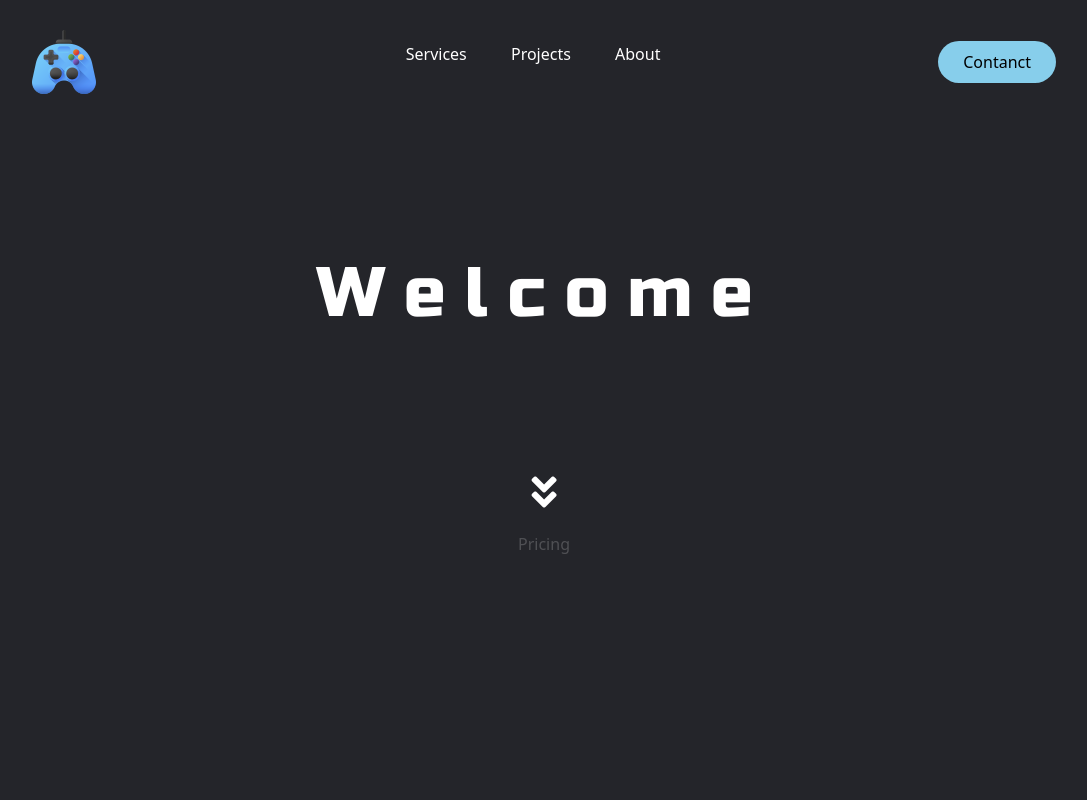
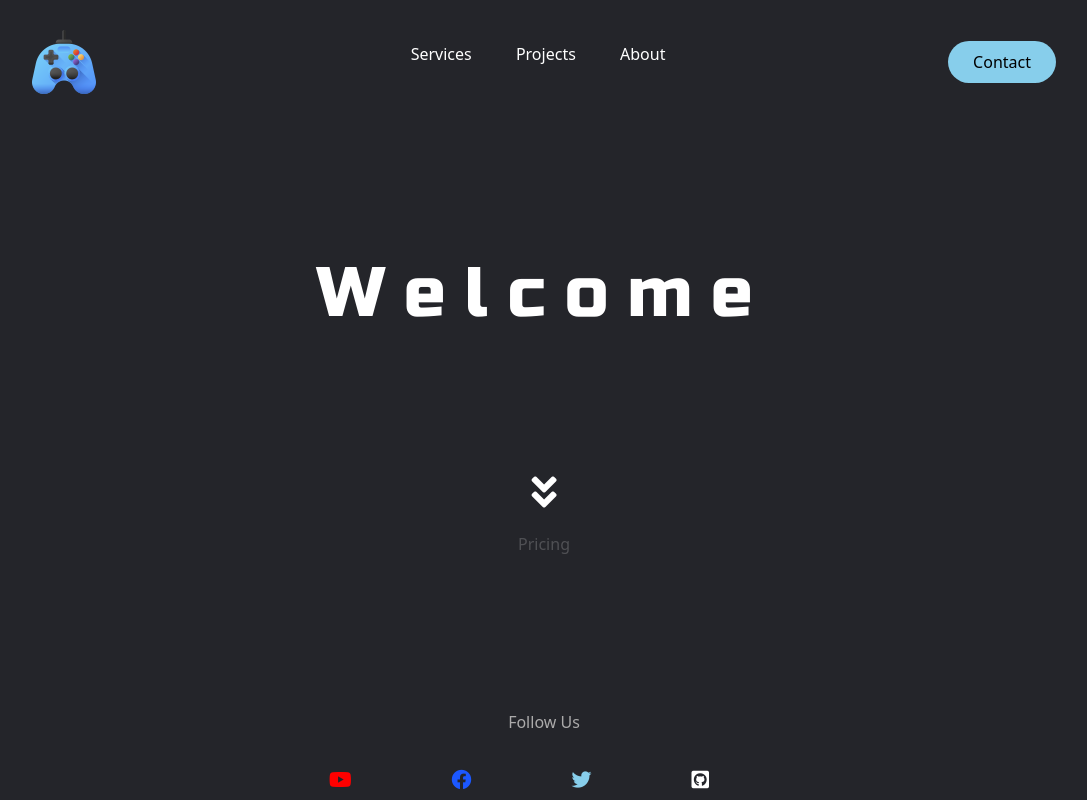
Before and after one commit to Dago680/First-Project, a plain HTML site: page index.html in a window 1280 px wide. Shown: the whole page, without its empty margins (96-1183 px from the left). Drawn offline with nearby package versions, Linux system fonts and the light colour scheme.

Commit message:
finished

```diff
--- a/Styles/style.css
+++ b/Styles/style.css
@@ -11,6 +11,7 @@ header{
     justify-content: space-between;
     align-items: center;
     padding: 30px 10%;
+
 }
 .logo {
     cursor: pointer;
@@ -38,6 +39,9 @@ a{
     text-decoration: none;
     color: white;
 }
+main{
+    height: 60vh;
+}
 .main__text{
     color: white;
     display: flex;
@@ -56,15 +60,6 @@ a{
     animation-duration: 5s;
 }
 
-.footer {
-    position: fixed;
-    left: 0;
-    bottom: 0;
-    width: 100%;
-    background-color: rgb(77, 77, 77);
-    color: white;
-    text-align: center;
- }
  p{
      color: rgba(255, 255, 255, 0.2);
      display: flex;
@@ -72,3 +67,33 @@ a{
      padding: 20px;
 
  }
+ .footer {
+    position: fixed;
+    left: 0;
+    bottom: 0;
+    width: 100%;
+    color: white;
+    text-align: center;
+ }
+ .icon__2{
+    font-size: 20px;
+    letter-spacing: 100px;
+
+    padding-bottom: 10px;
+    display: flex;
+    justify-content: center;
+    align-items: center;
+    padding-left: 50px;
+ }
+ .yt{
+     color: red;
+ }
+ .fb{
+     color: rgb(28, 88, 255);
+ }
+ .tw{
+     color: skyblue;
+ }
+.follow{
+    color: rgb(172, 171, 171);
+}
--- a/index.html
+++ b/index.html
@@ -28,7 +28,7 @@
         <li><a href="">About</a></li>
       </ul>
     </nav>
-    <a class="cta" href=""> <button>Contanct</button></a>
+    <a class="cta" href=""> <button>Contact</button></a>
   </header>
   <main>
     <h1 class="main__text animate__animated animate__backInRight"> Welcome</h1>
@@ -36,6 +36,15 @@
     <a href="page2.html"><i class="fas fa-angle-double-down icon animate__animated animate__shakeY animate__infinite	infinite"></i></a>
     <p> Pricing</p>
   </main>
+  <div class="footer ">
+    <p class="follow">Follow Us</p>
+    <a class="icon__2" href="">
+      <i class="fab fa-youtube yt"></i>
+      <i class="fab fa-facebook fb"></i>
+      <i class="fab fa-twitter tw"></i>
+      <i class="fab fa-github-square"></i>
+    </a>
+  </div>
 
 
     <script src="https://cdnjs.cloudflare.com/ajax/libs/jquery/3.6.0/jquery.min.js" defer ></script>
```
